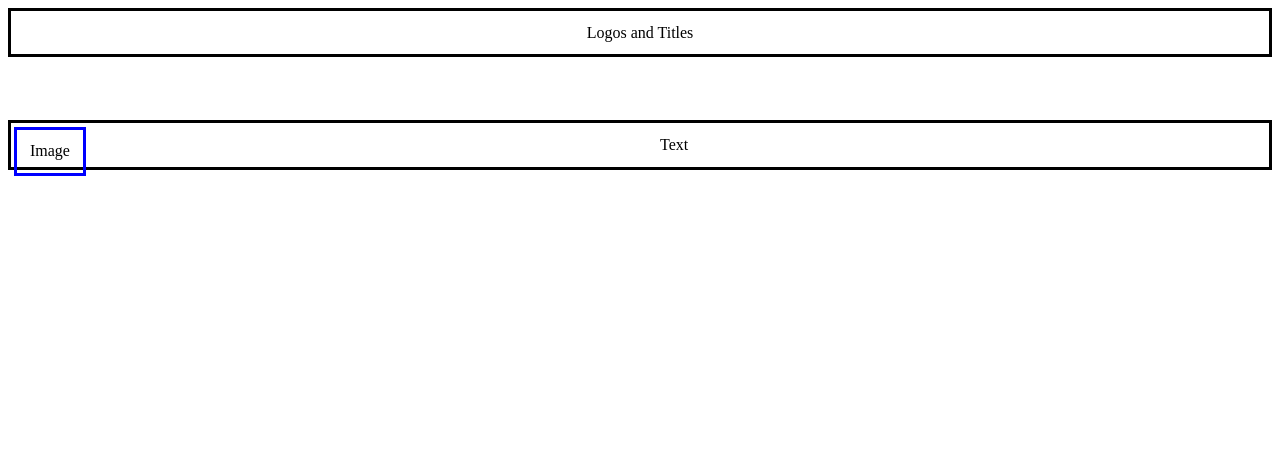
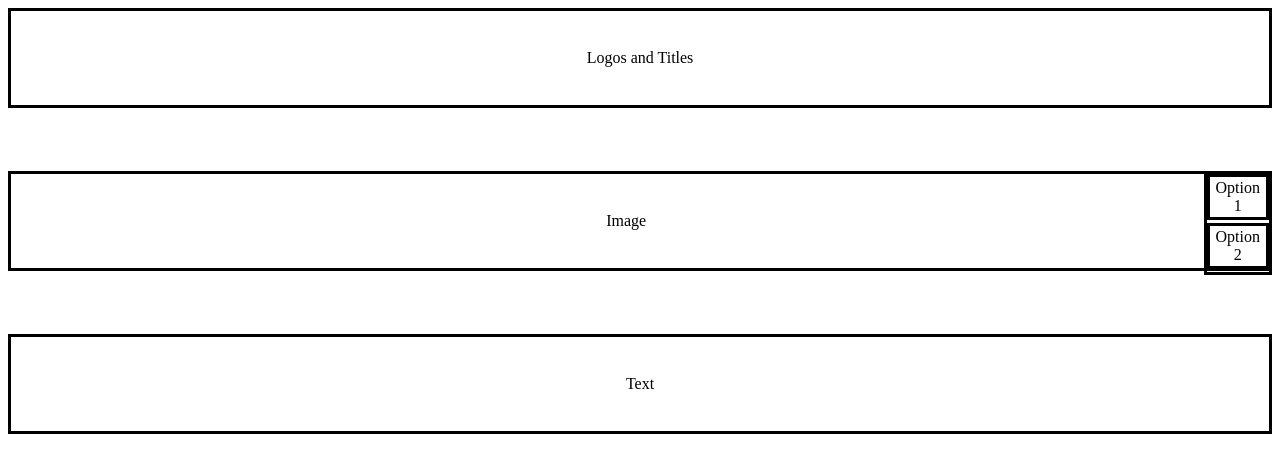
Before and after one commit to James-Wetton/IST_Adventure, a plain HTML site: page index.html in a window 1280 px wide. Drawn offline with Linux system fonts and the light colour scheme.

Commit message:
Added basic layout

```diff
--- a/index.html
+++ b/index.html
@@ -3,9 +3,13 @@
 <div>
 	Logos and Titles
 </div>
-<span style="float:left;">
-		Image
-</span>
+<div style="float: right;padding:0%;">
+	<div>Option 1</div>
+	<div style="">Option 2</div>
+</div>
+<div>
+	Image
+</div>
 <div>
 	Text
 </div>
--- a/main.css
+++ b/main.css
@@ -1,12 +1,12 @@
 div{
 	border:solid black;
 	margin-bottom:5%;
-	padding:1%;
+	padding:3%;
 	text-align: center;
 }
 span{
-	padding:1%;
+	padding:auto;
 	text-align: center;
-	margin:0.5%;
+	margin:auto;
 	border:solid blue;
 }
```
